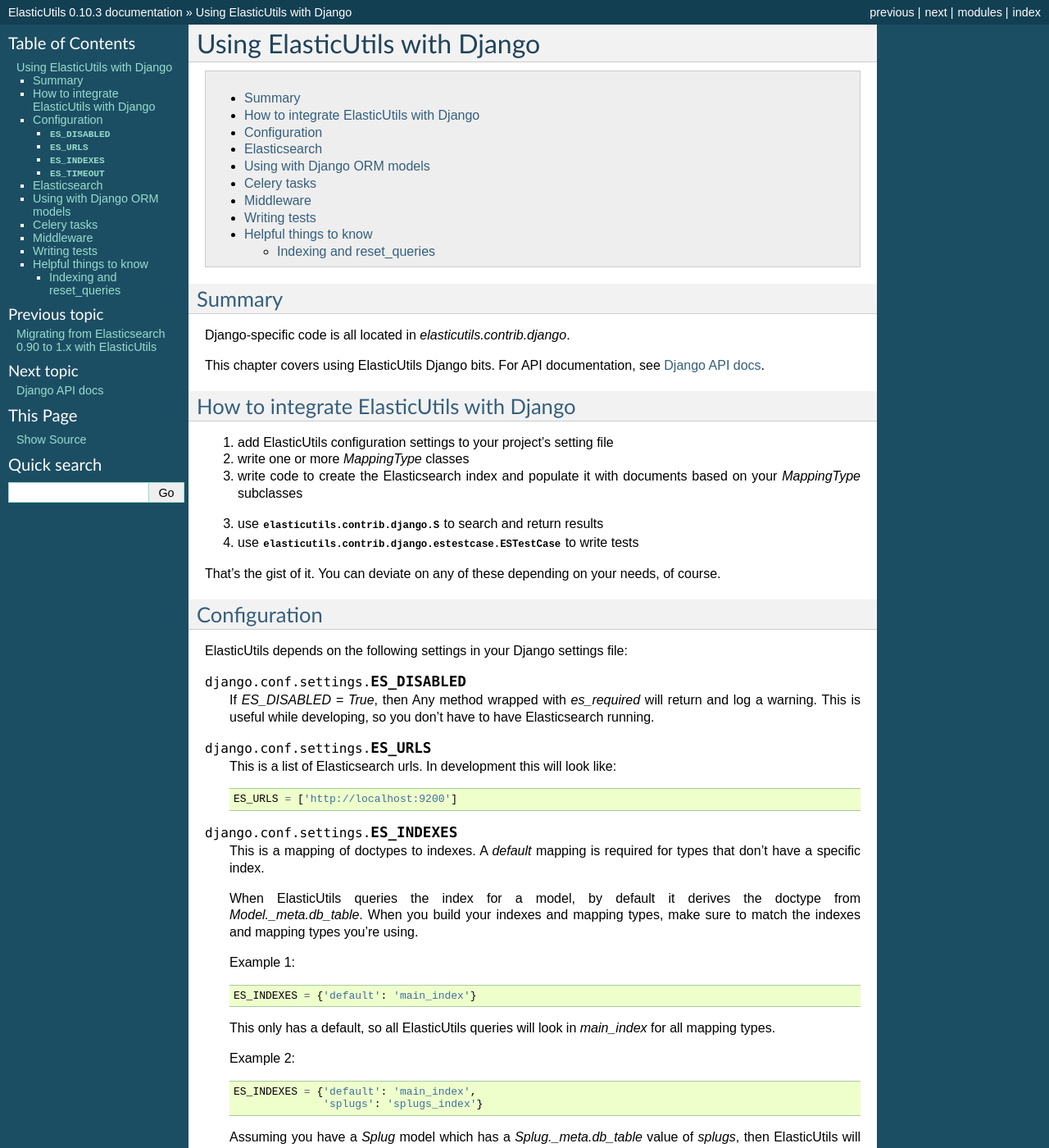
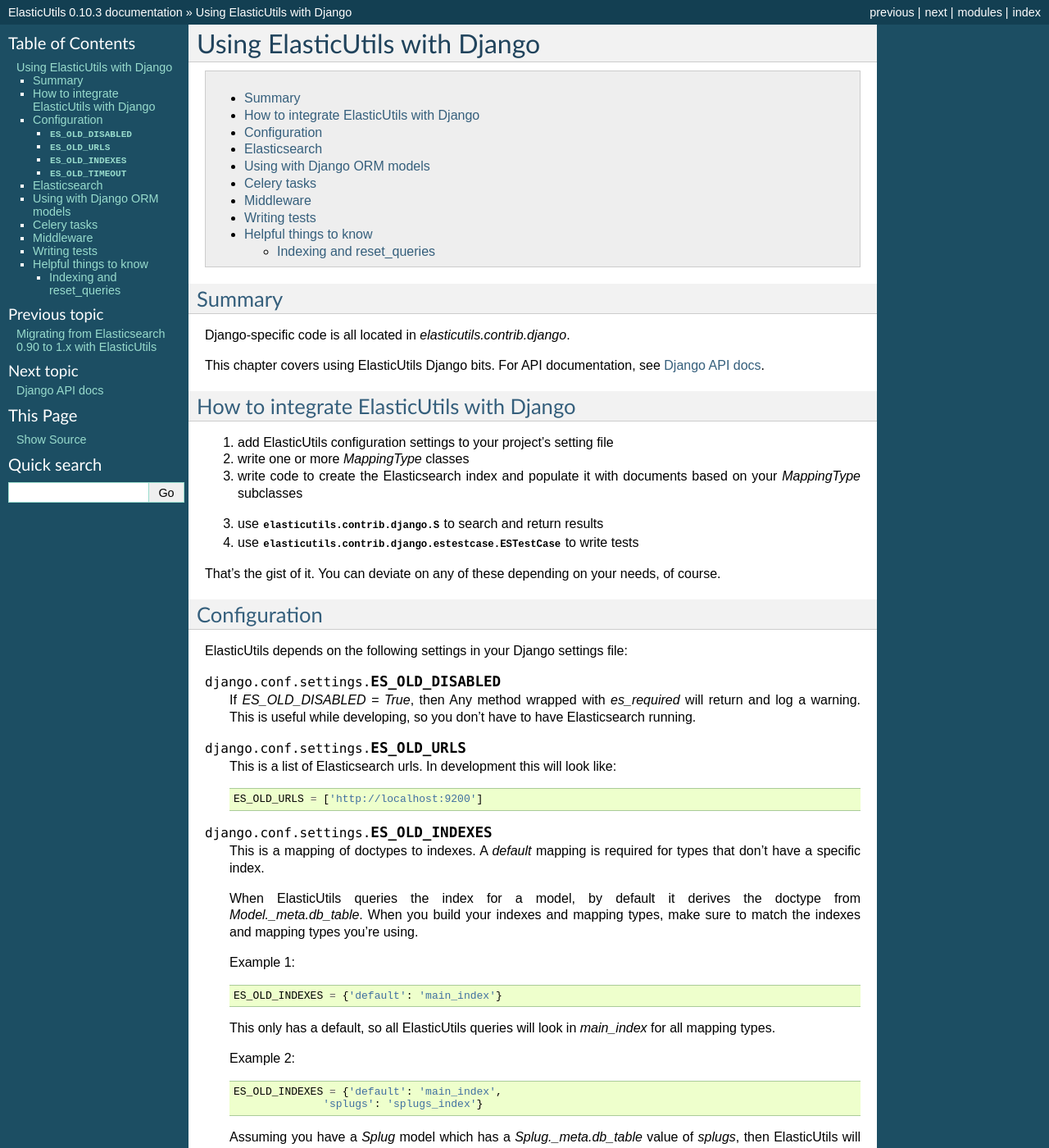
Before and after one commit to HelloLily/elasticutils_old, a Sphinx documentation site: the page built from docs/django.rst, in a window 1280 px wide and 1400 px high. Shown: the whole window at 82% size. Built offline with Sphinx 7.4.7, drawn with Linux system fonts in a browser that asks for light colours; some of the changed text lies outside the part shown.

Commit message:
Changed all ES_* variables to ES_OLD_*

```diff
--- a/docs/django.rst
+++ b/docs/django.rst
@@ -45,20 +45,20 @@
 
 .. module:: django.conf.settings
 
-.. data:: ES_DISABLED
+.. data:: ES_OLD_DISABLED
 
-   If `ES_DISABLED = True`, then Any method wrapped with
+   If `ES_OLD_DISABLED = True`, then Any method wrapped with
    `es_required` will return and log a warning. This is useful while
    developing, so you don't have to have Elasticsearch running.
 
-.. data:: ES_URLS
+.. data:: ES_OLD_URLS
 
    This is a list of Elasticsearch urls. In development this will look
    like::
 
-       ES_URLS = ['http://localhost:9200']
+       ES_OLD_URLS = ['http://localhost:9200']
 
-.. data:: ES_INDEXES
+.. data:: ES_OLD_INDEXES
 
    This is a mapping of doctypes to indexes. A `default` mapping is
    required for types that don't have a specific index.
@@ -70,14 +70,14 @@
 
    Example 1::
 
-       ES_INDEXES = {'default': 'main_index'}
+       ES_OLD_INDEXES = {'default': 'main_index'}
 
    This only has a default, so all ElasticUtils queries will look in
    `main_index` for all mapping types.
 
    Example 2::
 
-       ES_INDEXES = {'default': 'main_index',
+       ES_OLD_INDEXES = {'default': 'main_index',
                      'splugs': 'splugs_index'}
 
    Assuming you have a `Splug` model which has a
@@ -88,7 +88,7 @@
 
    Example 3::
 
-       ES_INDEXES = {'default': ['main_index'],
+       ES_OLD_INDEXES = {'default': ['main_index'],
                      'splugs': ['splugs_index']}
 
    FIXME: The API allows for this. Pretty sure it should query
@@ -96,7 +96,7 @@
    tested it, either.
 
 
-.. data:: ES_TIMEOUT
+.. data:: ES_OLD_TIMEOUT
 
    **Default:** ``5``
 
@@ -244,12 +244,12 @@
 When writing test cases for your ElasticUtils-using code, you'll want
 to do a few things:
 
-1. Default ``ES_DISABLED`` to `True`. This way, the tests that kick off
+1. Default ``ES_OLD_DISABLED`` to `True`. This way, the tests that kick off
    creating data but aren't testing search-specific things don't
    additionally index stuff. That'll save you a bunch of test time.
 
 2. When testing ElasticUtils things, override the settings and set
-   ``ES_DISABLED`` to `False`.
+   ``ES_OLD_DISABLED`` to `False`.
 
 3. Use an ``ESTestCase`` that sets up the indexes before tests run and
    tears them down after they run.
```
Also changed, not shown: test_settings.py (+4 -4 lines), 7 other files.
